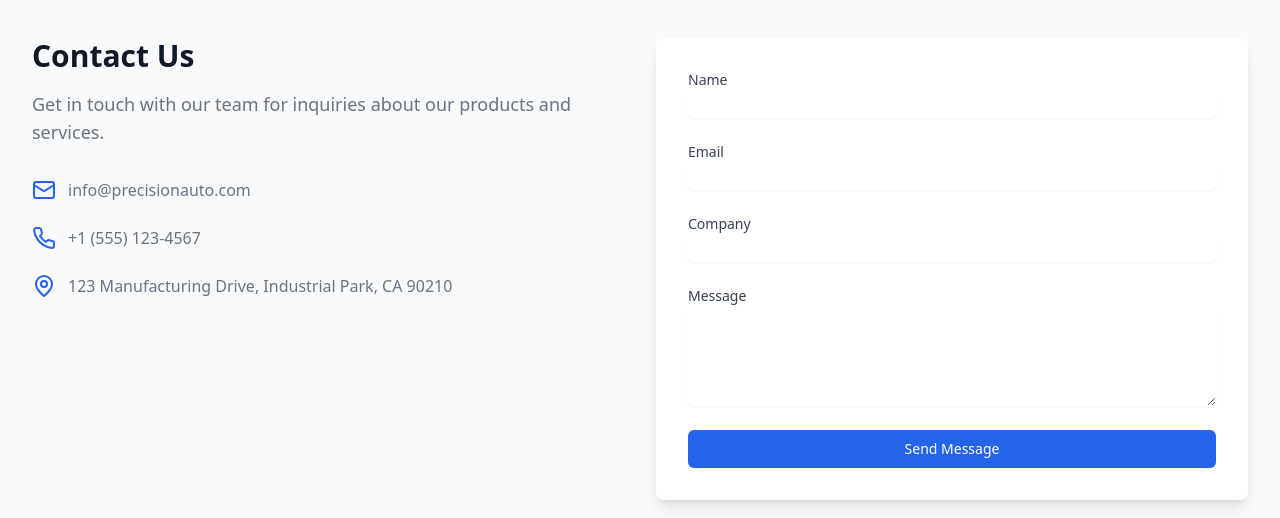
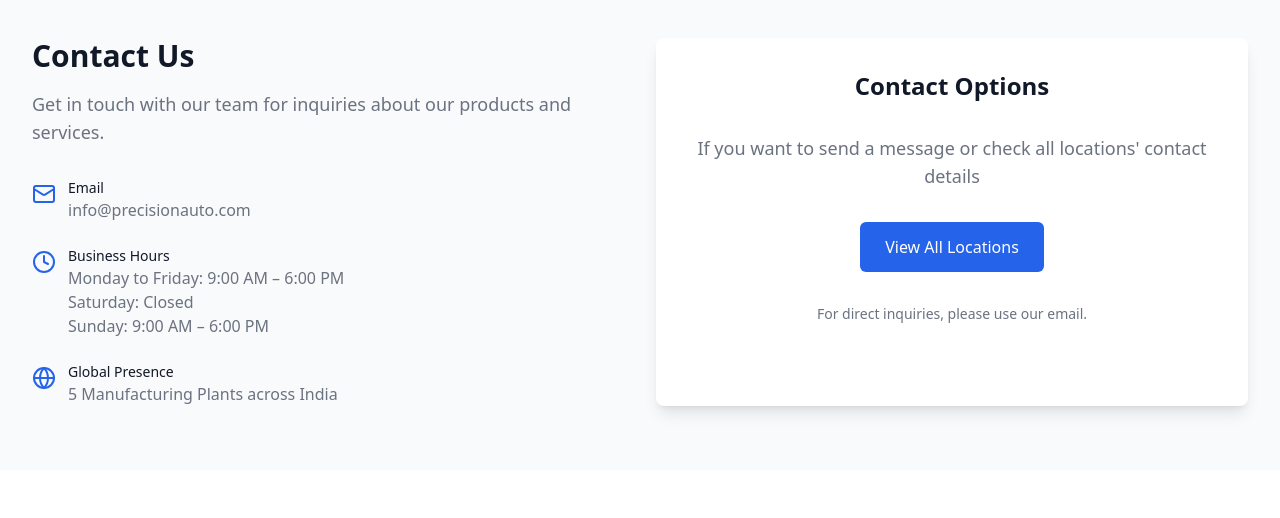
Before and after one commit to thepratik4/precision-website-1, a React (Vite) app: page / in a window 1280 px wide. Shown: the part 3480-3998 px from the top of the page. After the commit the page ends 3950 px from the top, so only its background shows below. Built offline with nearby package versions, Linux system fonts and the light colour scheme.

Commit message:
updated the contact section of home page

```diff
--- a/src/Manufacturing_location/Capabilities.tsx
+++ b/src/Manufacturing_location/Capabilities.tsx
@@ -11,7 +11,7 @@ const capabilities = [
   {
     title: 'Press Shop Operations',
     icon: <Tool className="w-8 h-8 text-[#00adef]" />,
-    image: 'https://images.unsplash.com/photo-1621905252507-b35492cc74b4?auto=format&fit=crop&q=80&w=800',
+    image: 'https://images.unsplash.com/photo-1504328345606-18bbc8c9d7d1?q=80&w=2070&auto=format&fit=crop&ixlib=rb-4.0.3&ixid=M3wxMjA3fDB8MHxwaG90by1wYWdlfHx8fGVufDB8fHx8fA%3D%3D',
     description: 'Advanced press shop with high-precision equipment'
   },
   {
--- a/src/components/ContactForm.tsx
+++ b/src/components/ContactForm.tsx
@@ -1,31 +1,13 @@
-import React, { useState } from 'react';
-import { Mail, Phone, MapPin } from 'lucide-react';
+import React from 'react';
+import { Mail, Clock, Globe } from 'lucide-react';
+import { Link } from 'react-router-dom';
 
 const ContactForm = () => {
-  const [formData, setFormData] = useState({
-    name: '',
-    email: '',
-    company: '',
-    message: '',
-  });
-
-  const handleSubmit = (e: React.FormEvent) => {
-    e.preventDefault();
-    // Handle form submission logic here
-    console.log('Form submitted:', formData);
-  };
-
-  const handleChange = (e: React.ChangeEvent<HTMLInputElement | HTMLTextAreaElement>) => {
-    setFormData({
-      ...formData,
-      [e.target.name]: e.target.value,
-    });
-  };
-
   return (
     <div className="bg-gray-50 py-16">
       <div className="max-w-7xl mx-auto px-4 sm:px-6 lg:px-8">
         <div className="grid grid-cols-1 lg:grid-cols-2 gap-8">
+          {/* Left Column - Contact Information */}
           <div>
             <h2 className="text-3xl font-extrabold text-gray-900">Contact Us</h2>
             <p className="mt-4 text-lg text-gray-500">
@@ -33,89 +15,64 @@ const ContactForm = () => {
             </p>
 
             <div className="mt-8 space-y-6">
-              <div className="flex items-center">
-                <Mail className="h-6 w-6 text-blue-600" />
-                <span className="ml-3 text-gray-500">info@precisionauto.com</span>
+              {/* Email */}
+              <div className="flex items-start">
+                <Mail className="h-6 w-6 text-blue-600 mt-1 flex-shrink-0" />
+                <div className="ml-3">
+                  <p className="text-sm font-medium text-gray-900">Email</p>
+                  <p className="text-gray-500">info@precisionauto.com</p>
+                </div>
               </div>
-              <div className="flex items-center">
-                <Phone className="h-6 w-6 text-blue-600" />
-                <span className="ml-3 text-gray-500">+1 (555) 123-4567</span>
+
+              {/* Business Hours */}
+              <div className="flex items-start">
+                <Clock className="h-6 w-6 text-blue-600 mt-1 flex-shrink-0" />
+                <div className="ml-3">
+                  <p className="text-sm font-medium text-gray-900">Business Hours</p>
+                  <div className="text-gray-500">
+                    <p>Monday to Friday: 9:00 AM – 6:00 PM</p>
+                    <p>Saturday: Closed</p>
+                    <p>Sunday: 9:00 AM – 6:00 PM</p>
+                  </div>
+                </div>
               </div>
-              <div className="flex items-center">
-                <MapPin className="h-6 w-6 text-blue-600" />
-                <span className="ml-3 text-gray-500">123 Manufacturing Drive, Industrial Park, CA 90210</span>
+
+              {/* Global Presence */}
+              <div className="flex items-start">
+                <Globe className="h-6 w-6 text-blue-600 mt-1 flex-shrink-0" />
+                <div className="ml-3">
+                  <p className="text-sm font-medium text-gray-900">Global Presence</p>
+                  <p className="text-gray-500">5 Manufacturing Plants across India</p>
+                </div>
               </div>
             </div>
           </div>
 
+          {/* Right Column - Contact CTA */}
           <div className="bg-white rounded-lg shadow-lg p-8">
-            <form onSubmit={handleSubmit} className="space-y-6">
-              <div>
-                <label htmlFor="name" className="block text-sm font-medium text-gray-700">
-                  Name
-                </label>
-                <input
-                  type="text"
-                  name="name"
-                  id="name"
-                  value={formData.name}
-                  onChange={handleChange}
-                  className="mt-1 block w-full rounded-md border-gray-300 shadow-sm focus:border-blue-500 focus:ring-blue-500"
-                  required
-                />
+            <div className="space-y-8 text-center">
+              <h3 className="text-2xl font-semibold text-gray-900">
+                Contact Options
+              </h3>
+              <p className="text-gray-500 text-lg">
+                If you want to send a message or check all locations' contact details
+              </p>
+
+              <div className="mt-6">
+                <Link
+                  to="/contact"
+                  className="inline-flex items-center justify-center px-6 py-3 border border-transparent text-base font-medium rounded-md text-white bg-blue-600 hover:bg-blue-700 transition-colors duration-200 focus:outline-none focus:ring-2 focus:ring-offset-2 focus:ring-blue-500"
+                >
+                  View All Locations
+                </Link>
               </div>
 
-              <div>
-                <label htmlFor="email" className="block text-sm font-medium text-gray-700">
-                  Email
-                </label>
-                <input
-                  type="email"
-                  name="email"
-                  id="email"
-                  value={formData.email}
-                  onChange={handleChange}
-                  className="mt-1 block w-full rounded-md border-gray-300 shadow-sm focus:border-blue-500 focus:ring-blue-500"
-                  required
-                />
-              </div>
+              <p className="text-sm text-gray-500 mt-4">
+                For direct inquiries, please use our email.
+                <br />
 
-              <div>
-                <label htmlFor="company" className="block text-sm font-medium text-gray-700">
-                  Company
-                </label>
-                <input
-                  type="text"
-                  name="company"
-                  id="company"
-                  value={formData.company}
-                  onChange={handleChange}
-                  className="mt-1 block w-full rounded-md border-gray-300 shadow-sm focus:border-blue-500 focus:ring-blue-500"
-                />
-              </div>
-
-              <div>
-                <label htmlFor="message" className="block text-sm font-medium text-gray-700">
-                  Message
-                </label>
-                <textarea
-                  name="message"
-                  id="message"
-                  rows={4}
-                  value={formData.message}
-                  onChange={handleChange}
-                  className="mt-1 block w-full rounded-md border-gray-300 shadow-sm focus:border-blue-500 focus:ring-blue-500"
-                  required
-                />
-              </div>
-
-              <button
-                type="submit"
-                className="w-full flex justify-center py-2 px-4 border border-transparent rounded-md shadow-sm text-sm font-medium text-white bg-blue-600 hover:bg-blue-700 focus:outline-none focus:ring-2 focus:ring-offset-2 focus:ring-blue-500"
-              >
-                Send Message
-              </button>
-            </form>
+              </p>
+            </div>
           </div>
         </div>
       </div>
--- a/src/components/Contact_us.tsx
+++ b/src/components/Contact_us.tsx
@@ -5,7 +5,6 @@ interface Location {
   name: string;
   address: string;
   phone: string;
-  website?: string;
   image: string;
 }
 
@@ -20,10 +19,10 @@ const locations: Location[] = [
   {
     name: "Precision Auto Industries",
     address: "H-46, MIDC Ambad, Nashik, Maharashtra 422010",
-    website: "https://www.presscomponentsindia.com/",
+    //website: "https://www.presscomponentsindia.com/",
     phone: "02594233409",
     image:
-      "https://images.unsplash.com/photo-1565610222536-ef125c59da2e?auto=format&fit=crop&q=80&w=800",
+      "src/public/locations/ambad1.jpg",
   },
   {
     name: "Precision Forging & Stampings",
@@ -31,14 +30,26 @@ const locations: Location[] = [
       "Plot No. 25, 1/1, Satpur MIDC Rd, MIDC, Satpur Colony, Nashik, Maharashtra 422007",
     phone: "02532307081",
     image:
-      "https://images.unsplash.com/photo-1581092160562-40aa08e78837?auto=format&fit=crop&q=80&w=800",
+      "src/public/locations/ambad2.jpg",
   },
   {
     name: "Haridwar Precision Auto Pvt ltd",
     address: "Plot No.6, Setor 4, SIDCUL, Uttarakhand 249403",
     phone: "01334239130",
     image:
-      "https://images.unsplash.com/photo-1537462715879-360eeb61a0ad?auto=format&fit=crop&q=80&w=800",
+      "src/public/locations/haridwar.png",
+  },
+  {
+    name: "PRECISION AUTO INDUSTRIES PVT. LTD.",
+    address: "F129, AMBAD, NASHIK.",
+    phone: "02536629601",
+    image: "src/public/locations/ambad2.jpg",
+  },
+  {
+    name: "PRECISION AUTO COMPONENTS PVT. LTD.",
+    address: "CHAKAN, PUNE.",
+    phone: "",
+    image: "src/public/locations/chakan.png",
   },
 ];
 
@@ -165,19 +176,7 @@ const ContactForm = () => {
                     </a>
                   </div>
 
-                  {location.website && (
-                    <div className="flex items-center">
-                      <Globe className="w-5 h-5 text-blue-600" />
-                      <a
-                        href={location.website}
-                        target="_blank"
-                        rel="noopener noreferrer"
-                        className="ml-3 text-gray-600 hover:text-blue-600"
-                      >
-                        Visit Website
-                      </a>
-                    </div>
-                  )}
+
                 </div>
               </div>
             </div>
@@ -203,14 +202,18 @@ const ContactForm = () => {
                   <Clock className="h-6 w-6 text-blue-600" />
                   <div className="ml-4">
                     <p className="text-sm font-medium text-gray-900">Business Hours</p>
-                    <p className="text-gray-600">Mon - Sat: 9:00 AM - 6:00 PM</p>
+                    <p className="text-gray-600">Monday to Friday: 9:00 AM – 6:00 PM</p>
+                    <p className="text-gray-600">Saturday: Closed</p>
+                    <p className="text-gray-600">Sunday: 9:00 AM – 6:00 PM
+
+</p>
                   </div>
                 </div>
                 <div className="flex items-center">
                   <Globe className="h-6 w-6 text-blue-600" />
                   <div className="ml-4">
                     <p className="text-sm font-medium text-gray-900">Global Presence</p>
-                    <p className="text-gray-600">4 Manufacturing Plants across India</p>
+                    <p className="text-gray-600">5 Manufacturing Plants across India</p>
                   </div>
                 </div>
               </div>
```
Also changed, not shown: src/components/Navbar.tsx (+16 -4 lines), 1 other file (tests, documents, lock files or other folders).
